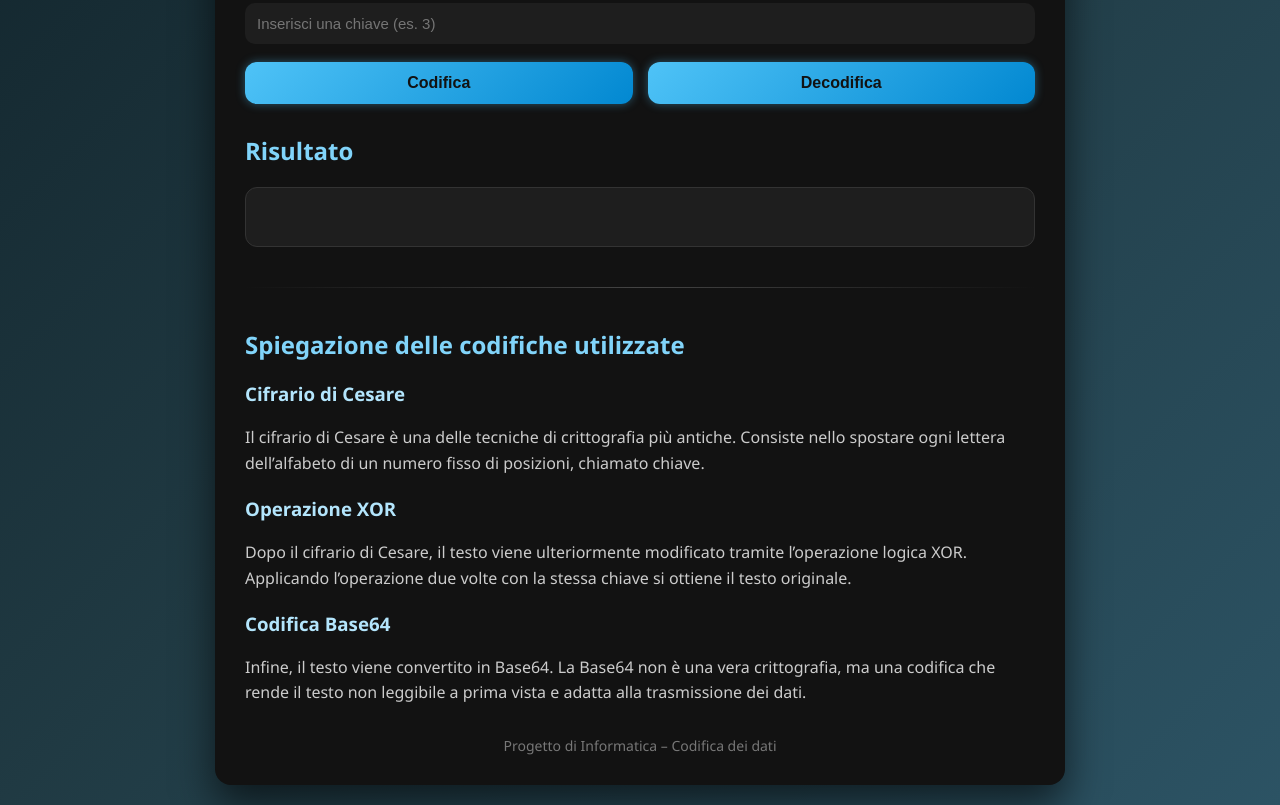
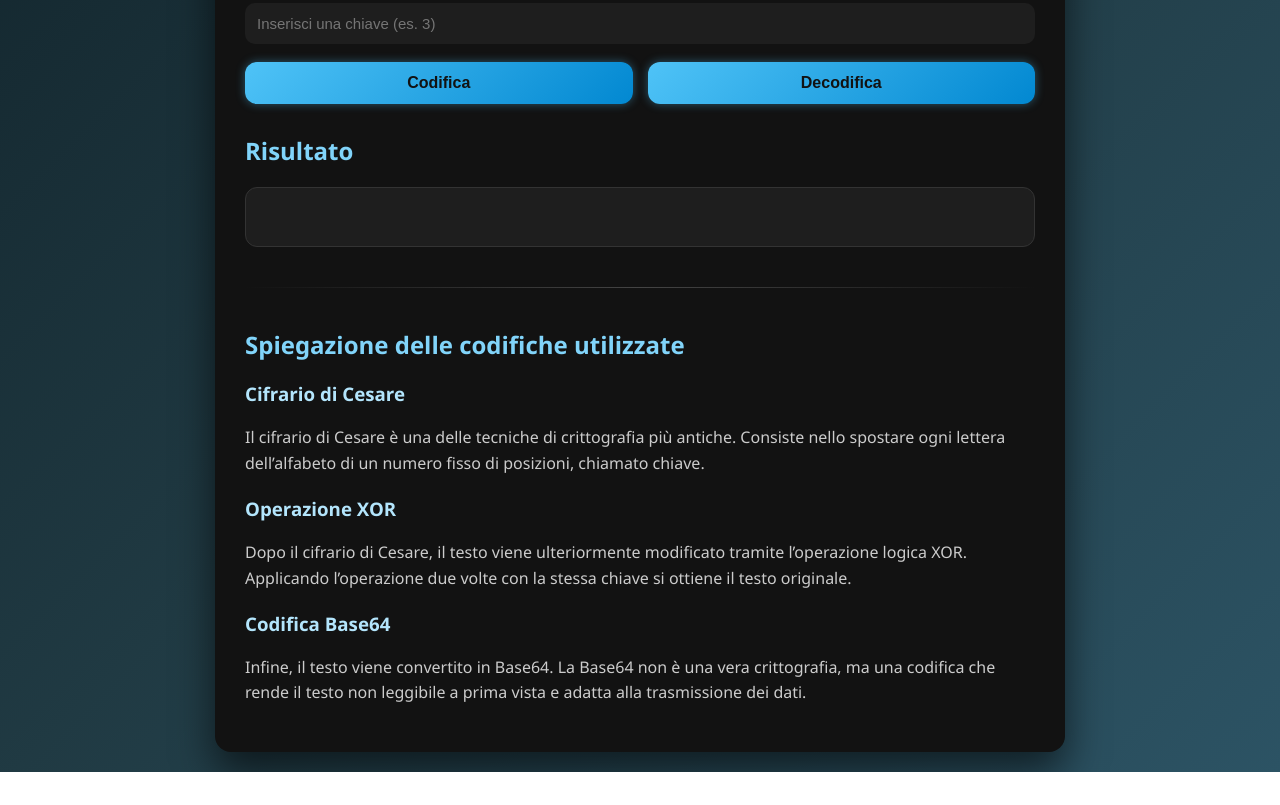
Before and after one commit to HxxHrq/Criptatutto, a plain HTML site: page index.html in a window 1280 px wide. Shown: the part 475-1280 px from the top of the page. After the commit the page ends 1247 px from the top, so only its background shows below. Drawn offline with Linux system fonts and the light colour scheme.

Commit message:
Update index.html

```diff
--- a/index.html
+++ b/index.html
@@ -20,8 +20,6 @@
       justify-content: center;
       padding: 20px;
     }
-
-    /* ===== ANIMAZIONE ENTRATA PAGINA ===== */
     @keyframes fadeInUp {
       from {
         opacity: 0;
@@ -90,7 +88,6 @@
       flex-wrap: wrap;
     }
 
-    /* ===== BOTTONI ANIMATI ===== */
     button {
       flex: 1;
       padding: 12px;
@@ -114,8 +111,6 @@
       transform: translateY(0);
       box-shadow: 0 0 10px rgba(79, 195, 247, 0.4);
     }
-
-    /* ===== OUTPUT ===== */
     .output {
       background: #1e1e1e;
       padding: 15px;
@@ -126,7 +121,6 @@
       border: 1px solid #333;
     }
 
-    /* ===== ANIMAZIONE OUTPUT ===== */
     @keyframes popResult {
       0% {
         transform: scale(0.95);
@@ -208,9 +202,6 @@
     e adatta alla trasmissione dei dati.
   </p>
 
-  <footer>
-    Progetto di Informatica – Codifica dei dati
-  </footer>
 </div>
 
 <script>
```
